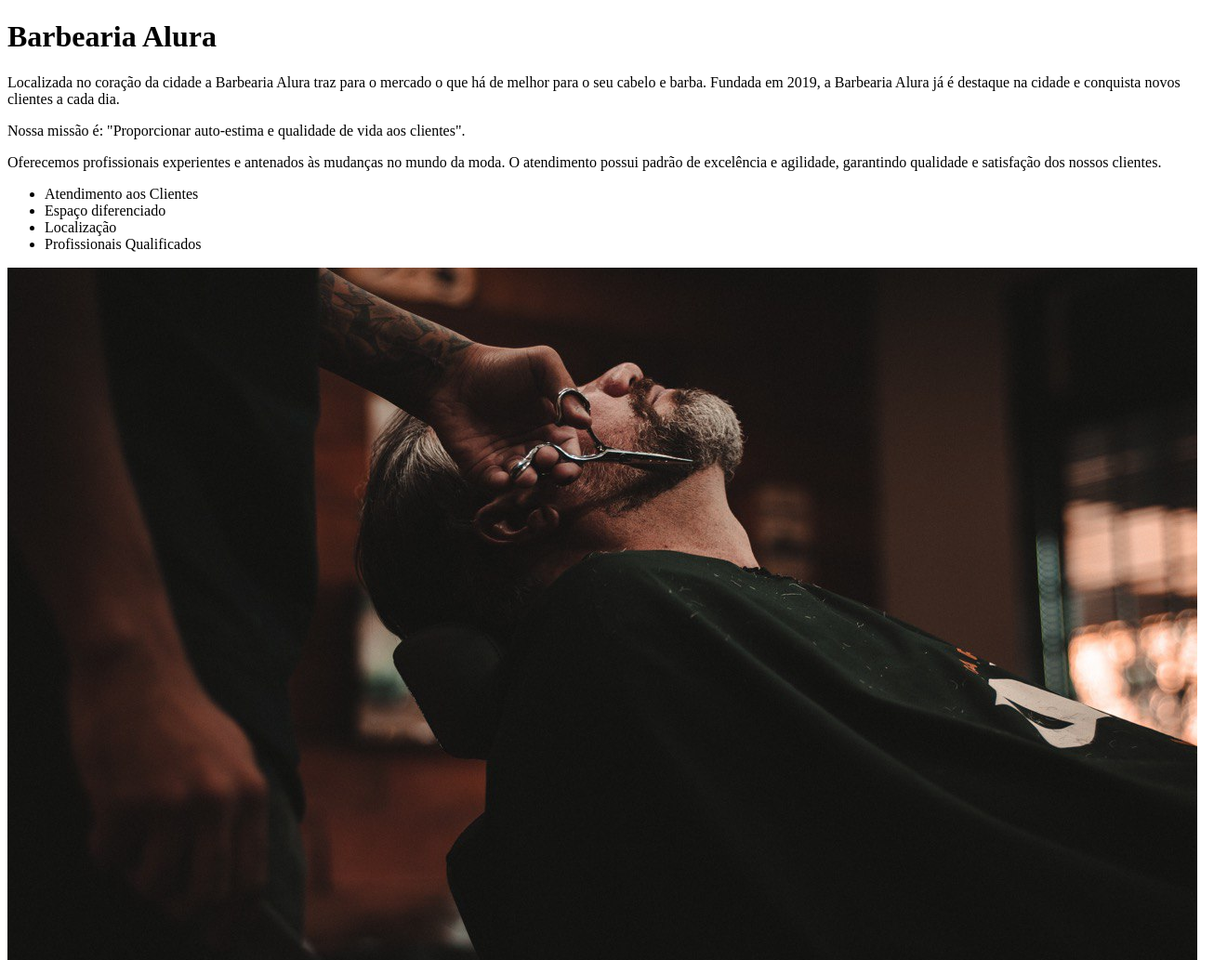
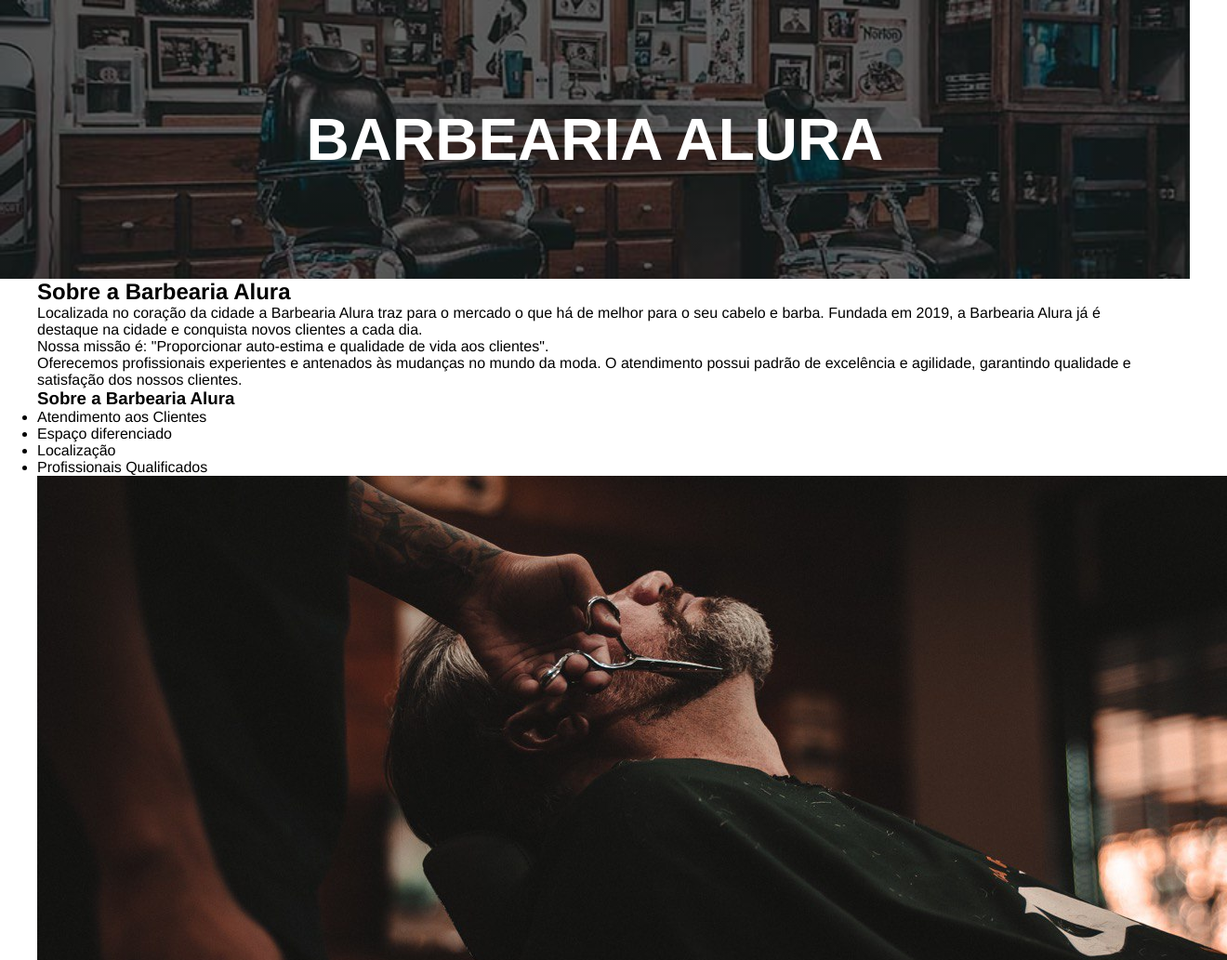
Before and after one commit to linusmanuel/barbearia-alura, a website: page index.html in a window 1280 px wide. Shown: the top 1033 px of the page at 93% size, 1320 px wide, since content can reach past the window. Drawn offline with Linux system fonts and the light colour scheme.

Commit message:
feat: Building header section

```diff
--- a/index.html
+++ b/index.html
@@ -4,7 +4,7 @@
 		<meta charset="UTF-8" />
 		<meta http-equiv="X-UA-Compatible" content="IE=edge" />
 		<meta name="viewport" content="width=device-width, initial-scale=1.0" />
-		<link rel="stylesheet" href="style.css" />
+		<link rel="stylesheet" href="styles.css" />
 		<title>Barbearia Alura</title>
 	</head>
 	<body>
@@ -12,24 +12,27 @@
 			<h1 class="b-header__title c-title-1">Barbearia Alura</h1>
 		</header>
 		<main>
+			<div class="container">
 				<section class="b-about">
+					<h2 class="b-about__title c-title">Sobre a Barbearia Alura</h2>
 					<p class="b-about__text c-text">
-					Localizada no coração da cidade a Barbearia Alura traz para o mercado
-					o que há de melhor para o seu cabelo e barba. Fundada em 2019, a
-					Barbearia Alura já é destaque na cidade e conquista novos clientes a
-					cada dia.
+						Localizada no coração da cidade a Barbearia Alura traz para o
+						mercado o que há de melhor para o seu cabelo e barba. Fundada em
+						2019, a Barbearia Alura já é destaque na cidade e conquista novos
+						clientes a cada dia.
 					</p>
 					<p class="b-about__text c-text">
 						Nossa missão é: "Proporcionar auto-estima e qualidade de vida aos
 						clientes".
 					</p>
 					<p class="b-about__text c-text">
-					Oferecemos profissionais experientes e antenados às mudanças no mundo
-					da moda. O atendimento possui padrão de excelência e agilidade,
-					garantindo qualidade e satisfação dos nossos clientes.
+						Oferecemos profissionais experientes e antenados às mudanças no
+						mundo da moda. O atendimento possui padrão de excelência e
+						agilidade, garantindo qualidade e satisfação dos nossos clientes.
 					</p>
 				</section>
 				<section class="b-benefits">
+					<h3 class="b-benefits__title c-title">Sobre a Barbearia Alura</h3>
 					<ul class="b-benefits__list">
 						<li class="b-benefits__item">Atendimento aos Clientes</li>
 						<li class="b-benefits__item">Espaço diferenciado</li>
@@ -40,6 +43,7 @@
 						<img src="beneficios.jpg" alt="Corte de cabelo" />
 					</picture>
 				</section>
+			</div>
 		</main>
 		<footer class="c-footer">
 			<p class="c-footer__copyright">
--- a/styles.css
+++ b/styles.css
@@ -0,0 +1,35 @@
+/* RESET */
+* {
+  margin: 0;
+  padding: 0;
+  box-sizing: 0;
+}
+
+body {
+  font-family: 'helvetica', sans-serif;
+}
+
+.container {
+  max-width: 1200px;
+  margin-inline: auto;
+}
+
+/* HEADER */
+.b-header {
+  background-image: linear-gradient(rgba(0, 0, 0, 0.6), rgba(0, 0, 0, 0.6)), url('/banner.jpg');
+  background-repeat: no-repeat;
+  background-size: cover;
+  min-height: 300px;
+  text-align: center;
+  position: relative;
+}
+
+.b-header__title {
+  left: 50%;
+  top: 50%;
+  position: absolute;
+  transform: translate(-50%, -50%);
+  text-transform: uppercase;
+  font-size: 64px;
+  color: #fff;
+}
```
Lines whose indentation alone changed are shown as unchanged.
